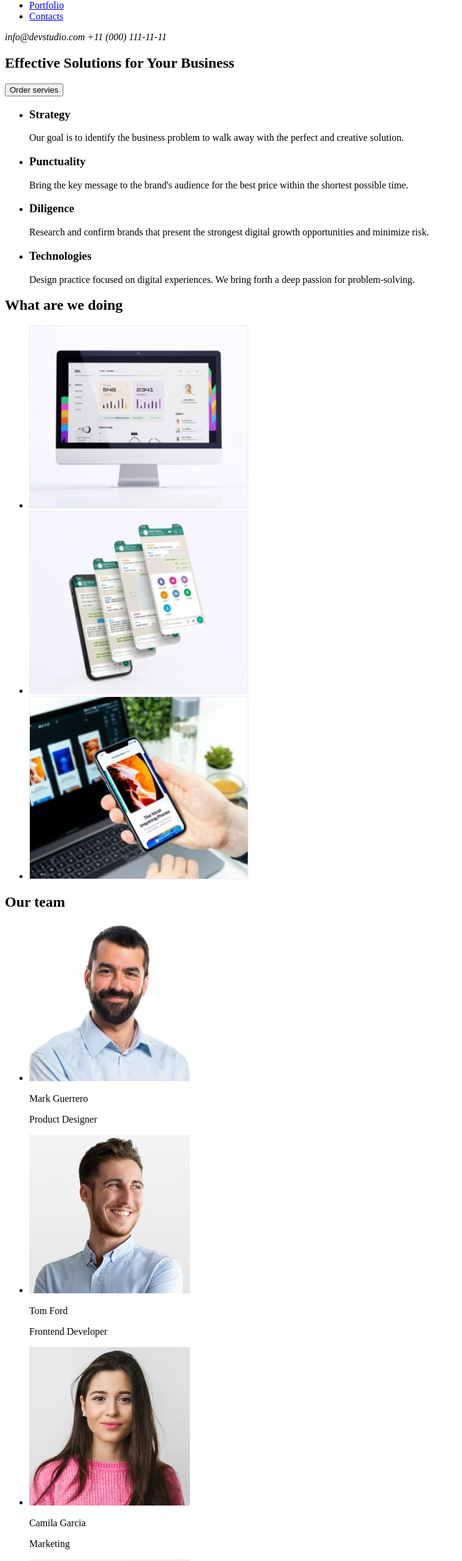
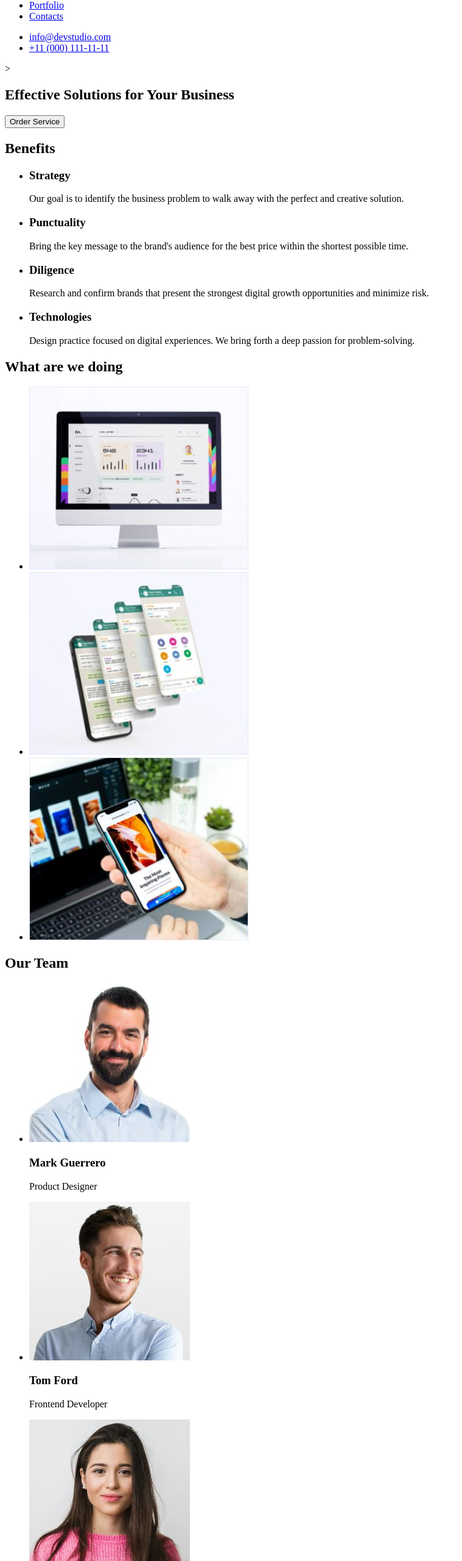
Before and after one commit to Olha-buz/goit-markup-hw-01, a plain HTML site: page index.html in a window 1280 px wide. Shown: the part 60-2620 px from the top of the page at 61% size, without its empty margins (0-759 px from the left). Drawn offline with Linux system fonts and the light colour scheme.

Commit message:
hm1
hm1 try3

```diff
--- a/index.html
+++ b/index.html
@@ -10,8 +10,9 @@ for Your Business"/>
     <body>
         <!--Header-->
         <header>
-            <a href="#"> Webstudio </a>
+
             <nav>
+                <a href="./index.html">Webstudio</a>
                 <ul>
                     <li>
                         <a href="#">Studio</a>
@@ -24,10 +25,14 @@ for Your Business"/>
                     </li>
                 </ul>
             </nav>
-            <address>
-                info@devstudio.com
-                +11 (000) 111-11-11
-            </address>
+            <ul>
+                <li>
+                    <a href="mailto:info@devstudio.com">info@devstudio.com</a>
+                </li>
+                <li>
+                    <a href="tel:+110001111111">+11 (000) 111-11-11</a>
+                </li>
+            </ul>>
         </header>
 
         <!--Main part-->
@@ -39,11 +44,12 @@ for Your Business"/>
                     for Your Business
                 </h1>
                 <button type="button">
-                    Order servies
+                    Order Service
                 </button>
             </section>
             <!--Benefits-->
             <section>
+                <h2>Benefits</h2>
                 <ul>
                     <li>
                         <h3>Strategy</h3>
@@ -90,26 +96,26 @@ for Your Business"/>
             </section>
             <!--Our team-->
             <section>
-                <h2>Our team</h2>
+                <h2>Our Team</h2>
                 <ul>
                     <li>
                         <img src="./images/img-3.jpg" alt="photo Mark Guerrero" width="264">
-                        <p>Mark Guerrero</p>
+                        <h3>Mark Guerrero</h3>
                         <p>Product Designer</p>
                     </li>
                     <li>
                         <img src="./images/img-2.jpg" alt="photo Tom Ford" width="264">
-                        <p>Tom Ford</p>
+                        <h3>Tom Ford</h3>
                         <p>Frontend Developer</p>
                     </li>
                     <li>
                         <img src="./images/img-1.jpg" alt="photo Camila Garcia" width="264">
-                        <p>Camila Garcia</p>
+                        <h3>Camila Garcia</h3>
                         <p>Marketing</p>
                     </li>
                     <li>
                         <img src="./images/img.jpg" alt="Daniel Wilson" width="264">
-                        <p>Daniel Wilson</p>
+                        <h3>Daniel Wilson</h3>
                         <p>UI Designer</p>
                     </li>
                 </ul>
@@ -118,7 +124,7 @@ for Your Business"/>
         </main>
         <!--Footer-->
         <footer>
-            <a href="#"> Webstudio </a>
+            <a href="./index.html">Webstudio</a>
             <p>Increase the flow of customers and sales for your business with digital marketing & growth solutions.</p>
         </footer>
 
```
